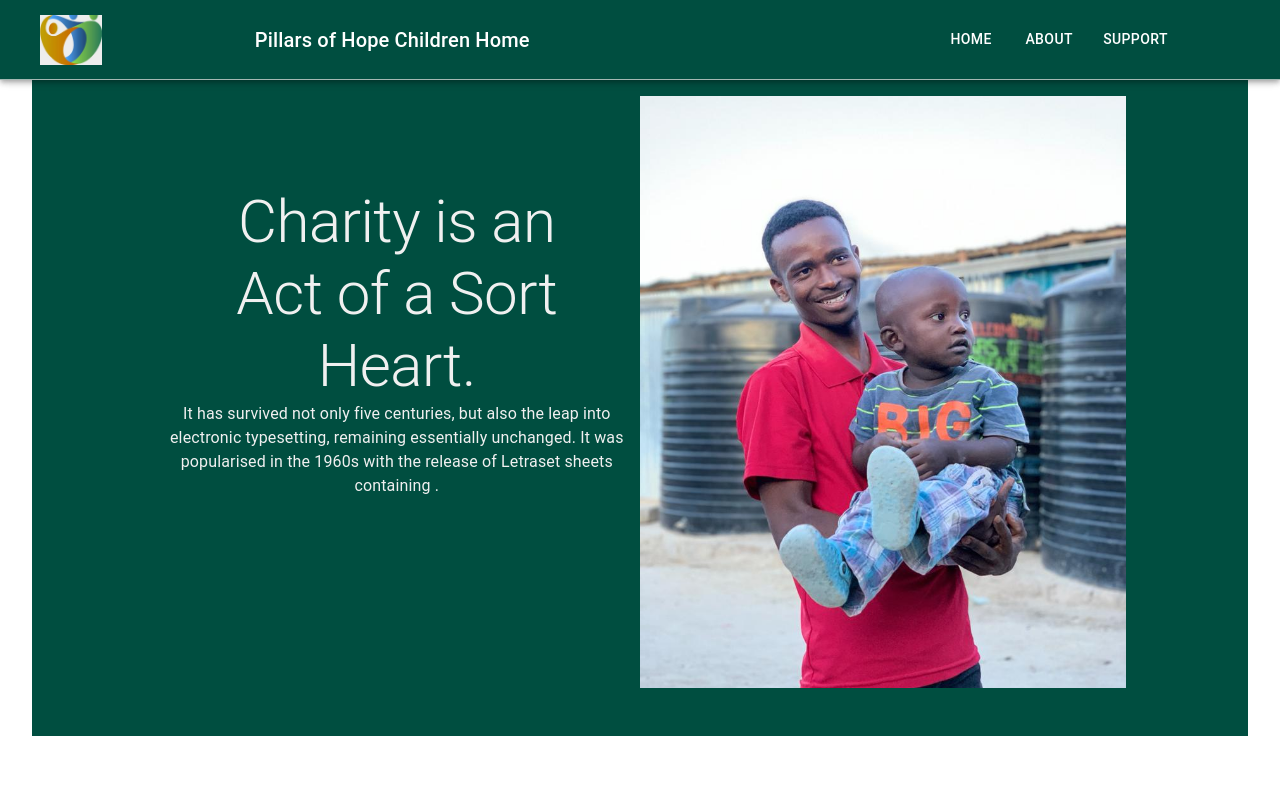
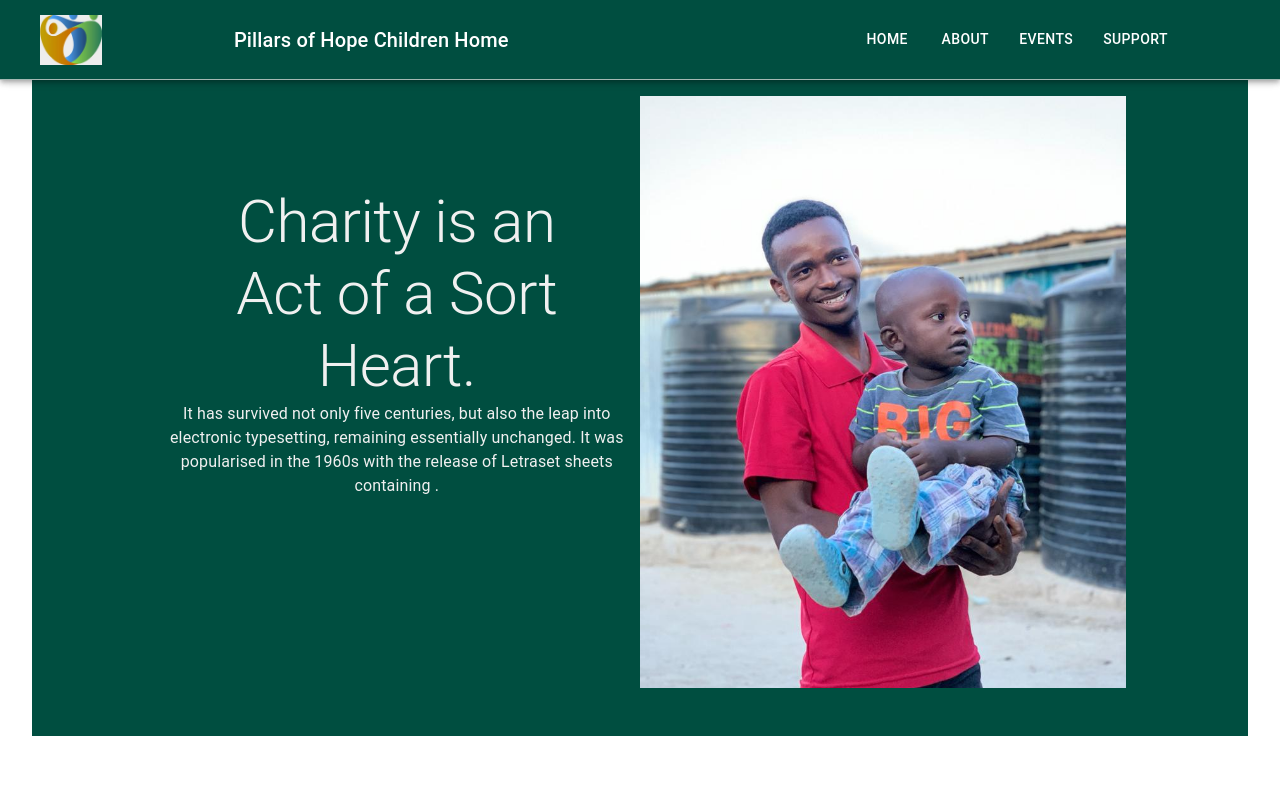
Before and after one commit to Tendwa-T/pillars-of-hope, a React (Vite) app in the folder client/: page / in a window 1280 px wide. Shown: the top 800 px of the page. Built offline with nearby package versions, Linux system fonts and the light colour scheme; no server answers.

Commit message:
chore: add events button

```diff
--- a/client/src/components/Navbar.jsx
+++ b/client/src/components/Navbar.jsx
@@ -52,6 +52,9 @@ export default function DrawerAppBar() {
       </ListItemButton>
       <ListItemButton onClick={() => handleItemClick("about")}>
         <ListItemText primary="About" />
+      </ListItemButton>
+      <ListItemButton onClick={() => handleItemClick("events")}>
+        <ListItemText primary="Events" />
       </ListItemButton>
       <ListItemButton onClick={() => handleItemClick("support")}>
         <ListItemText primary="Support" />
@@ -120,6 +123,12 @@ export default function DrawerAppBar() {
             </Button>
             <Button
               sx={{ color: "#fff", marginLeft: "1em" }}
+              onClick={() => handleItemClick("events")}
+            >
+              Events
+            </Button>
+            <Button
+              sx={{ color: "#fff", marginLeft: "1em" }}
               onClick={() => handleItemClick("support")}
             >
               Support
```
